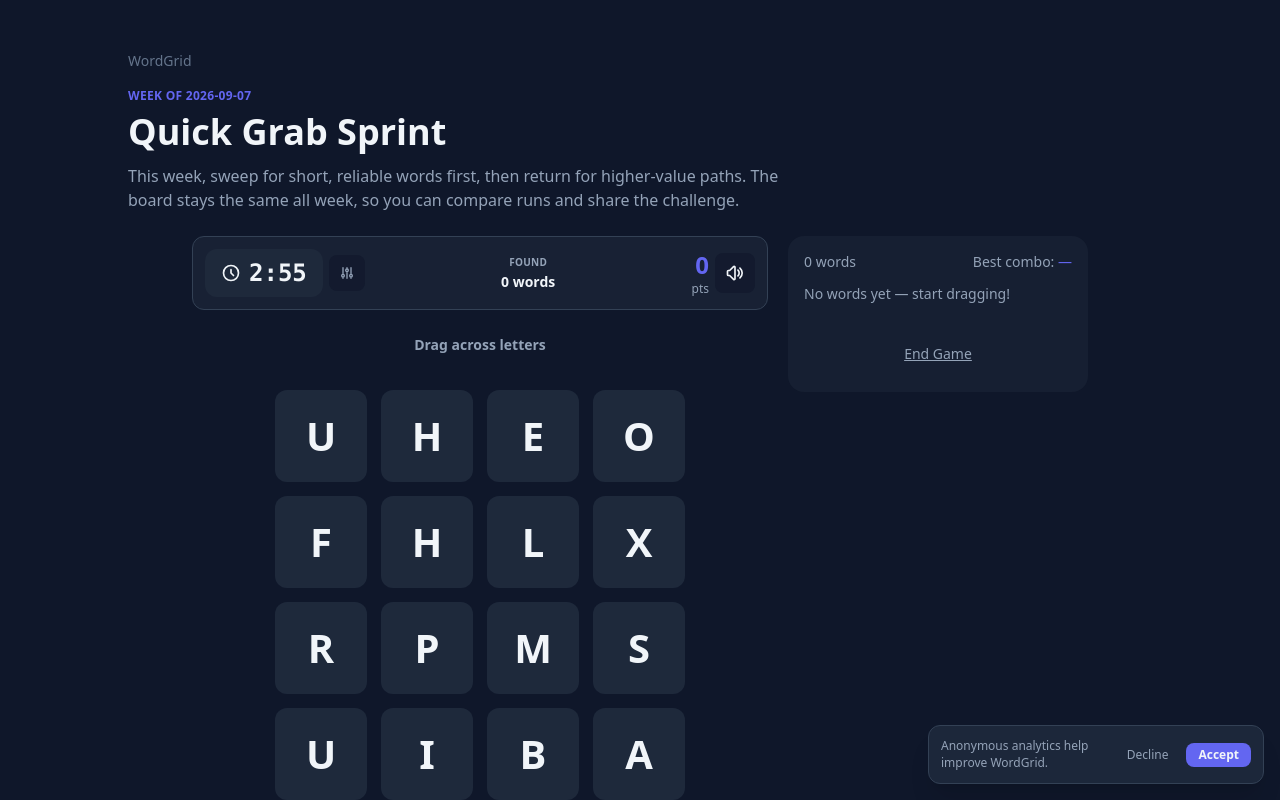
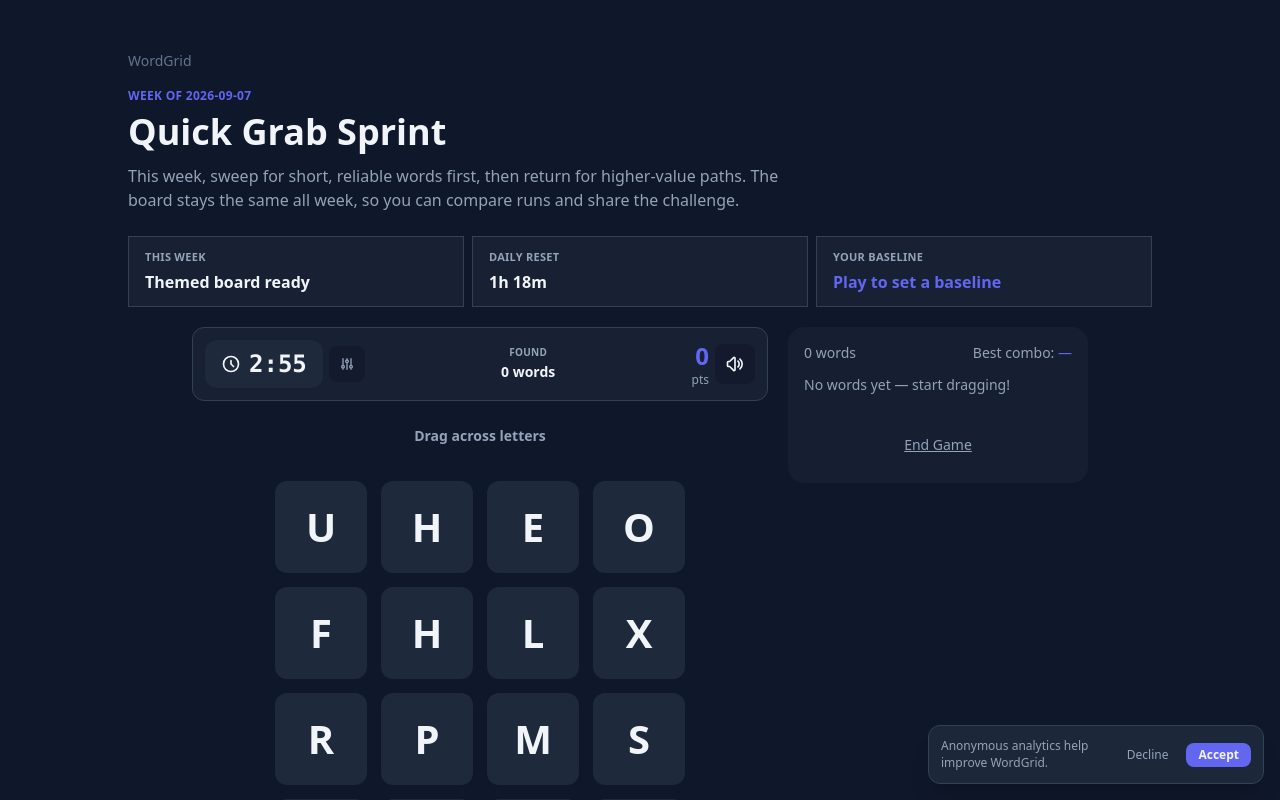
Before and after one commit to aieasygames-alt/wordgrid, a Next.js app: page /weekly in a window 1280 px wide. Shown: the top 800 px of the page. Built offline with nearby package versions, Linux system fonts and the light colour scheme.

Commit message:
feat: add personal progress and accessible game input

```diff
--- a/src/app/daily/DailyClient.tsx
+++ b/src/app/daily/DailyClient.tsx
@@ -20,6 +20,7 @@ import { getTodayActionTip } from "@/lib/daily-tip";
 import TodayTipCard from "@/components/TodayTipCard";
 import Link from "next/link";
 import { trackEvent } from "@/lib/analytics";
+import DailyStatusBar from "@/components/DailyStatusBar";
 
 interface GameResult {
   words: { word: string; score: number }[];
@@ -182,6 +183,7 @@ export default function DailyClient() {
             ))}
           </div>
         </header>
+        <DailyStatusBar mode="daily" />
 
         <div className="grid gap-6 lg:grid-cols-[minmax(0,1fr)_360px] lg:items-start">
           <section className="space-y-5">
--- a/src/app/weekly/WeeklyClient.tsx
+++ b/src/app/weekly/WeeklyClient.tsx
@@ -7,6 +7,7 @@ import { getWeeklyChallenge } from "@/lib/weekly-challenge";
 import type { Trie } from "@/lib/dictionary";
 import { useState } from "react";
 import { trackEvent } from "@/lib/analytics";
+import DailyStatusBar from "@/components/DailyStatusBar";
 
 type Result = { words: { word: string; score: number }[]; total: number; trie: Trie | null; bestCombo: number };
 
@@ -42,6 +43,7 @@ export default function WeeklyClient() {
           <h1 className="mt-2 text-3xl font-bold sm:text-4xl">{challenge.title}</h1>
           <p className="mt-3 text-text-muted">{challenge.detail} The board stays the same all week, so you can compare runs and share the challenge.</p>
         </header>
+        <DailyStatusBar mode="weekly" />
         <GameBoard
           grid={challenge.grid}
           initialDuration={180}
--- /dev/null
+++ b/src/components/DailyStatusBar.tsx
@@ -0,0 +1,52 @@
+"use client";
+
+import Link from "next/link";
+import { useEffect, useState } from "react";
+import { msUntilNextDailyBoundary, todayDateString } from "@/lib/boggle";
+import { getStreakStatus } from "@/lib/streak";
+import { loadGameHistory, summarizeGameHistory } from "@/lib/game-history";
+
+function formatCountdown(ms: number): string {
+  const totalSeconds = Math.max(0, Math.floor(ms / 1000));
+  const hours = Math.floor(totalSeconds / 3600);
+  const minutes = Math.floor((totalSeconds % 3600) / 60);
+  return `${hours}h ${minutes.toString().padStart(2, "0")}m`;
+}
+
+export default function DailyStatusBar({ mode = "daily" }: { mode?: "daily" | "weekly" }) {
+  const [refreshMs, setRefreshMs] = useState(msUntilNextDailyBoundary());
+  const [playedToday, setPlayedToday] = useState(false);
+  const [streak, setStreak] = useState(0);
+  const [average, setAverage] = useState(0);
+
+  useEffect(() => {
+    const refresh = () => {
+      setRefreshMs(msUntilNextDailyBoundary());
+      const status = getStreakStatus();
+      setPlayedToday(status.isActive);
+      setStreak(status.data.currentStreak);
+      setAverage(summarizeGameHistory(loadGameHistory()).averageScore);
+    };
+    refresh();
+    const timer = window.setInterval(refresh, 30_000);
+    return () => window.clearInterval(timer);
+  }, []);
+
+  const isWeekly = mode === "weekly";
+  return (
+    <section className="mb-5 grid gap-2 sm:grid-cols-3" aria-label={`${mode} status`}>
+      <div className="border border-border bg-surface/60 px-4 py-3">
+        <div className="text-[11px] font-semibold uppercase tracking-wide text-text-muted">{isWeekly ? "This week" : "Today"}</div>
+        <div className="mt-1 font-semibold text-text">{isWeekly ? "Themed board ready" : playedToday ? "Completed" : "Not played yet"}</div>
+      </div>
+      <div className="border border-border bg-surface/60 px-4 py-3">
+        <div className="text-[11px] font-semibold uppercase tracking-wide text-text-muted">{isWeekly ? "Daily reset" : "Next board"}</div>
+        <div className="mt-1 font-semibold tabular-nums text-text">{formatCountdown(refreshMs)}</div>
+      </div>
+      <div className="border border-border bg-surface/60 px-4 py-3">
+        <div className="text-[11px] font-semibold uppercase tracking-wide text-text-muted">Your baseline</div>
+        <div className="mt-1 font-semibold text-text">{average > 0 ? `${average.toFixed(0)} avg · ${streak} day streak` : <Link href="/stats" className="text-primary hover:underline">Play to set a baseline</Link>}</div>
+      </div>
+    </section>
+  );
+}
--- a/src/components/GameBoard.tsx
+++ b/src/components/GameBoard.tsx
@@ -235,6 +235,31 @@ export default function GameBoard({ grid, initialDuration, startPaused = false,
     setSelected([{ row: r, col: c }]);
     setError(null);
     playSound(sounds.select);
+  };
+
+  const handleCellClick = (r: number, c: number) => {
+    if (gameOver || !hasStarted) return;
+    const current = selectedRef.current;
+    const last = current[current.length - 1];
+    if (!last) {
+      setSelected([{ row: r, col: c }]);
+      return;
+    }
+    const dr = Math.abs(r - last.row);
+    const dc = Math.abs(c - last.col);
+    if (dr <= 1 && dc <= 1 && dr + dc > 0 && !current.some((cell) => cell.row === r && cell.col === c)) {
+      setSelected([...current, { row: r, col: c }]);
+    }
+  };
+
+  const handleCellKeyDown = (e: React.KeyboardEvent, r: number, c: number) => {
+    if (e.key === "Enter" || e.key === " ") {
+      e.preventDefault();
+      handleCellClick(r, c);
+    } else if (e.key === "Backspace") {
+      e.preventDefault();
+      setSelected((current) => current.slice(0, -1));
+    }
   };
 
   const handlePointerMove = useCallback(
@@ -576,10 +601,12 @@ export default function GameBoard({ grid, initialDuration, startPaused = false,
                     cellRefs.current[r][c] = el;
                   }}
                   onPointerDown={(e) => handlePointerDown(e, r, c)}
+                  onClick={() => handleCellClick(r, c)}
+                  onKeyDown={(e) => handleCellKeyDown(e, r, c)}
                   role="gridcell"
                   aria-label={`Row ${r + 1} column ${c + 1}, letter ${cell.letter}`}
                   aria-selected={isCellSelected(r, c)}
-                  tabIndex={-1}
+                  tabIndex={hasStarted ? 0 : -1}
                   className={`
                     flex items-center justify-center
                     rounded-xl text-2xl sm:text-3xl font-bold
--- a/src/components/ResultScreen.tsx
+++ b/src/components/ResultScreen.tsx
@@ -14,6 +14,7 @@ import Confetti from "./Confetti";
 import DailyMissionPanel from "./DailyMissionPanel";
 import TodayTipCard from "./TodayTipCard";
 import { trackEvent } from "@/lib/analytics";
+import { loadGameHistory, summarizeGameHistory } from "@/lib/game-history";
 
 interface FoundWord {
   word: string;
@@ -274,6 +275,10 @@ export default function ResultScreen({
   }, [topMissedCategory]);
 
   const percentage = maxPossible > 0 ? Math.round((totalScore / maxPossible) * 100) : 0;
+  const personalAverage = useMemo(() => {
+    if (typeof window === "undefined") return 0;
+    return summarizeGameHistory(loadGameHistory()).averageScore;
+  }, []);
 
   const achievements = useMemo<Achievement[]>(() => {
     const items: Achievement[] = [];
@@ -489,6 +494,11 @@ export default function ResultScreen({
           {bestFoundWord ? `Best word: ${bestFoundWord.word}` : "Your next board is ready whenever you are."}
           {hasDictionary ? ` · ${percentage}% of available score` : ""}
         </p>
+        {personalAverage > 0 && (
+          <div className={`mt-2 text-sm font-semibold ${totalScore >= personalAverage ? "text-success" : "text-text-muted"}`}>
+            {totalScore >= personalAverage ? `Above your ${personalAverage.toFixed(0)}-point average` : `Your average is ${personalAverage.toFixed(0)} points`}
+          </div>
+        )}
         <div className="mt-5 flex flex-wrap justify-center gap-3">
           {onPlayAgain && (
             <button onClick={onPlayAgain} className="rounded-xl bg-primary px-6 py-3 font-semibold text-white transition hover:bg-primary-hover">
```
